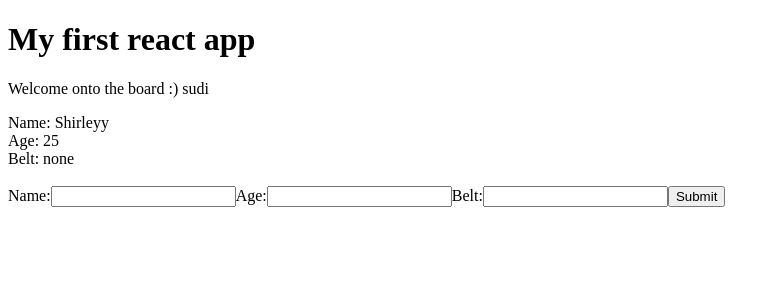
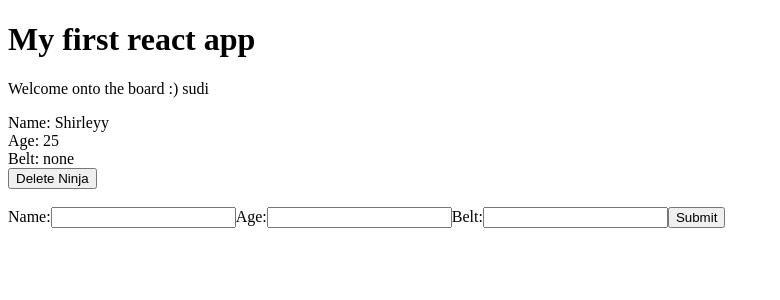
Before and after one commit to Sudistark/Learning-React, a React (Create React App) app in the folder my-app/: page / in a window 1280 px wide. Shown: the top 300 px of the page, without its empty margins (0-780 px from the left). Built offline with nearby package versions, Linux system fonts and the light colour scheme.

Commit message:
#19 deleting data - deleteNinja func gets called automatically

```diff
--- a/my-app/src/App.js
+++ b/my-app/src/App.js
@@ -15,8 +15,6 @@ class App extends Component{
 
   addNinja = (ninja) => {
     //console.log(ninja)
-
-
     let ninjas2 = [...this.state.ninjas, ninja];// spread operator- copying the ninja array using spread operator and then adding more element into that array 'ninja'
     console.log(ninjas2)
     ninja.id = Math.random(); //assigning an unique id
@@ -24,8 +22,10 @@ class App extends Component{
     this.setState({
       ninjas: ninjas2
     })
+  }
 
-
+  deleteNinja = (id) => {
+    console.log(`You want to delete the ninja whoose id is ${id}`)
 
   }
 
@@ -35,7 +35,7 @@ class App extends Component{
     <div className="App">
        <h1>My first react app</h1>
        <p>Welcome onto the board :) sudi</p>
-       <Ninjas ninjas={this.state.ninjas}/>
+       <Ninjas ninjas={this.state.ninjas} deleteNinja={this.deleteNinja}/>
        <AddNinja addNinja={this.addNinja}/> {/* passing the addNinja function as a props*/}
     </div>
   );
--- a/my-app/src/Ninjas.js
+++ b/my-app/src/Ninjas.js
@@ -1,6 +1,6 @@
 import React from 'react';
 
-function Ninjas (props){
+const Ninjas = (props) => {
 
     //const NinjaList = props.ninjas.map(ninja =>{
     //     if (ninja.age > 23){
@@ -23,6 +23,7 @@ function Ninjas (props){
                    <div>Name: {ninja.name}</div>
                    <div>Age: {ninja.age}</div>
                    <div>Belt: {ninja.belt}</div>
+                   <button onClick={props.deleteNinja(ninja.id)}>Delete Ninja</button>
                 </div>
         ) : null;
     })
@@ -33,9 +34,6 @@ function Ninjas (props){
         </div>
     )
 
-
-
-
-}
+     }
 
 export default Ninjas;
```
